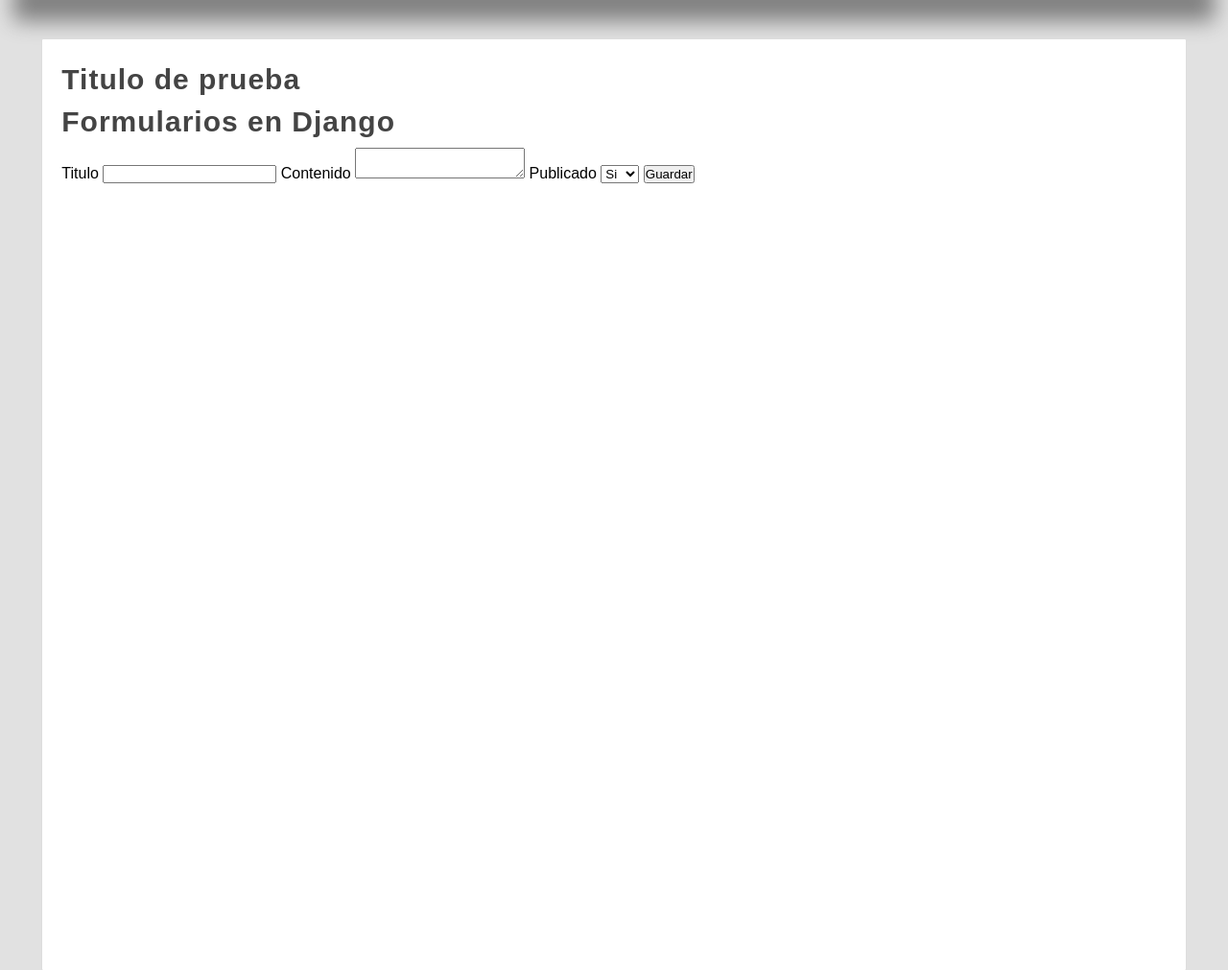
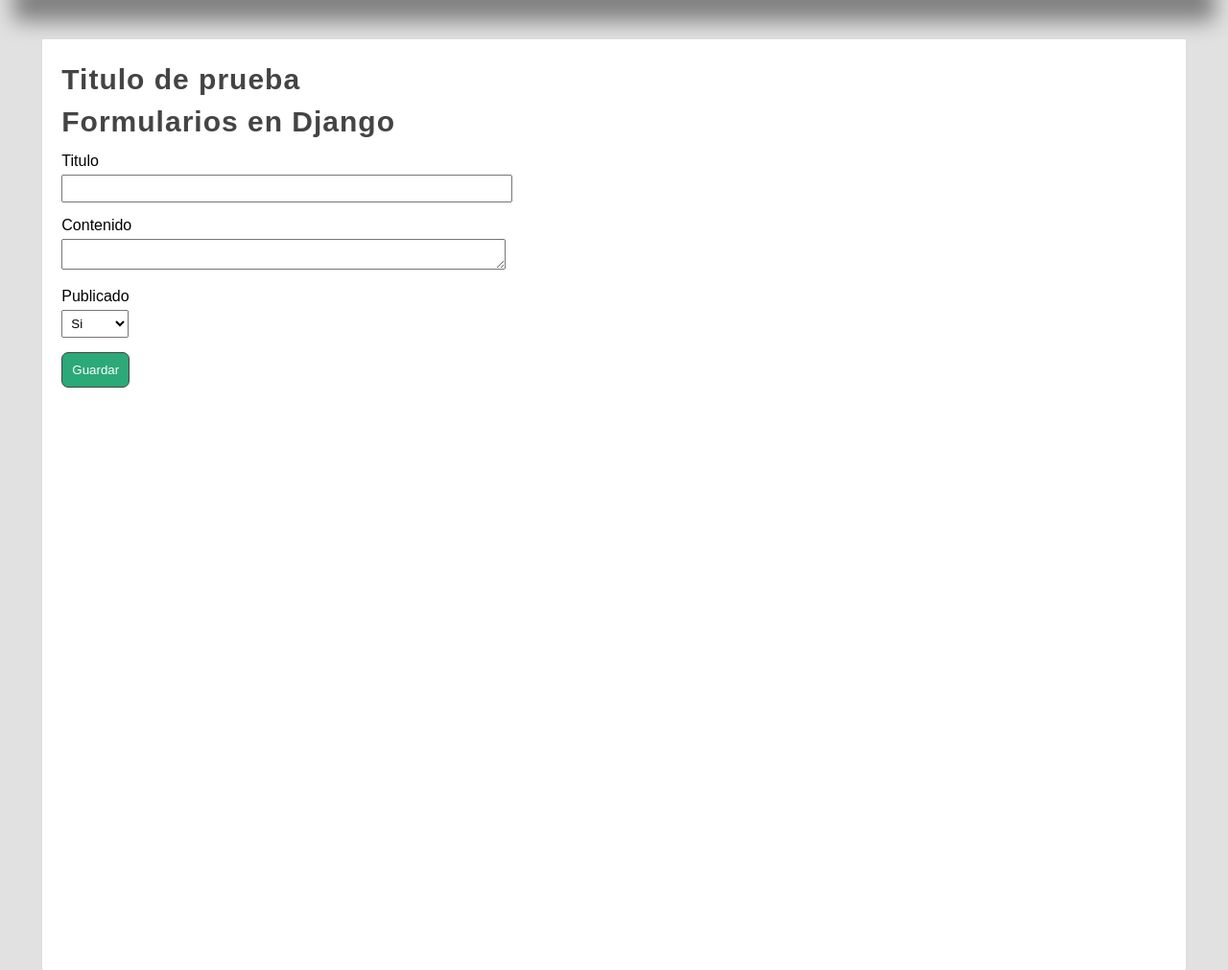
Before and after one commit to luisfe714/Proyecto-Django-Luisfe, a Django app: page /create-article/ in a window 1280 px wide. Shown: the part 182-1193 px from the top of the page at 96% size. Run offline with Django 5.2, Linux system fonts and the light colour scheme.

Commit message:
Estilos css FORMS

```diff
--- a/ADSO-PYTHON/22-django/AprendiendoDjango/miapp/static/css/styles.css
+++ b/ADSO-PYTHON/22-django/AprendiendoDjango/miapp/static/css/styles.css
@@ -98,6 +98,48 @@ nav ul li a:hover {
     border-radius: 2px;
     margin: 0 auto;
 }
+/*Estilos para formulario*/
+.box form{
+    width: 40%;/*Ancho del formulario*/
+}
+/*Los controles ocupan una linea*/
+.box form input,
+.box form label{
+    display: block;
+    padding: 5px;
+    padding-left: 0px;
+}
+/*ancho de los controles*/
+.box form input[type="text"],
+.box form textarea,
+.box form select{
+    width: 100%;
+    margin-bottom: 10px;
+}
+/*select*/
+.box form select{
+    width: 70px;
+    padding: 5px;
+}
+/*Boton*/
+.box form input[type="submit"],
+.box form input[type="buttom"],
+.box form button{
+    padding: 10px;
+    margin-top: 5px;
+    background-color: #2ba977;
+    border: 1px solid #444;
+    color: white;
+    transition: 300ms all;
+    border-radius: 7px;
+}
+/*Color del boton cuando pase por encima*/
+.box form input[type="submit"]:hover,
+.box form input[type="buttom"]:hover,
+.box form button:hover{
+    cursor: pointer;
+    background: #1f7e58;
+}
 /*Estilos para title*/
 .title {
     color: #444;
```
